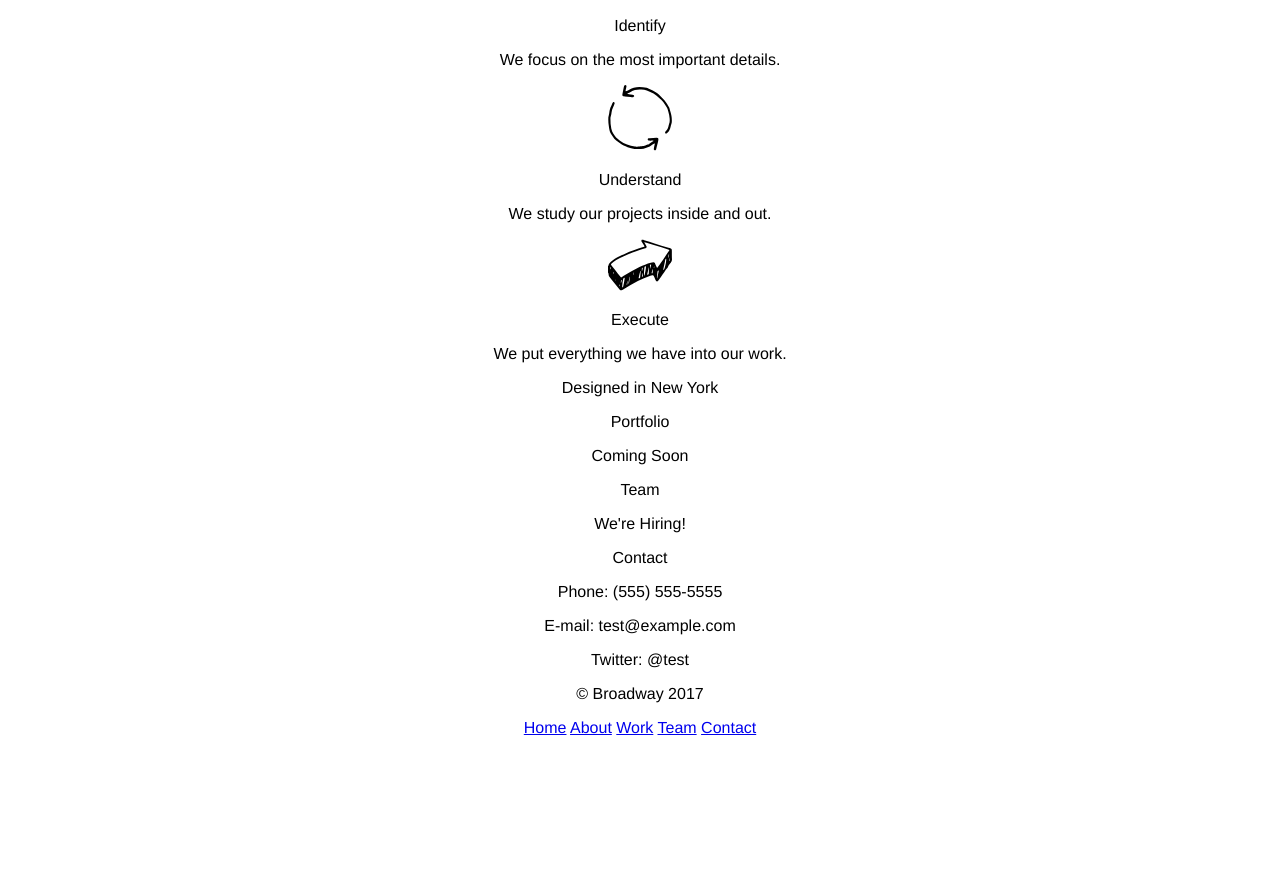
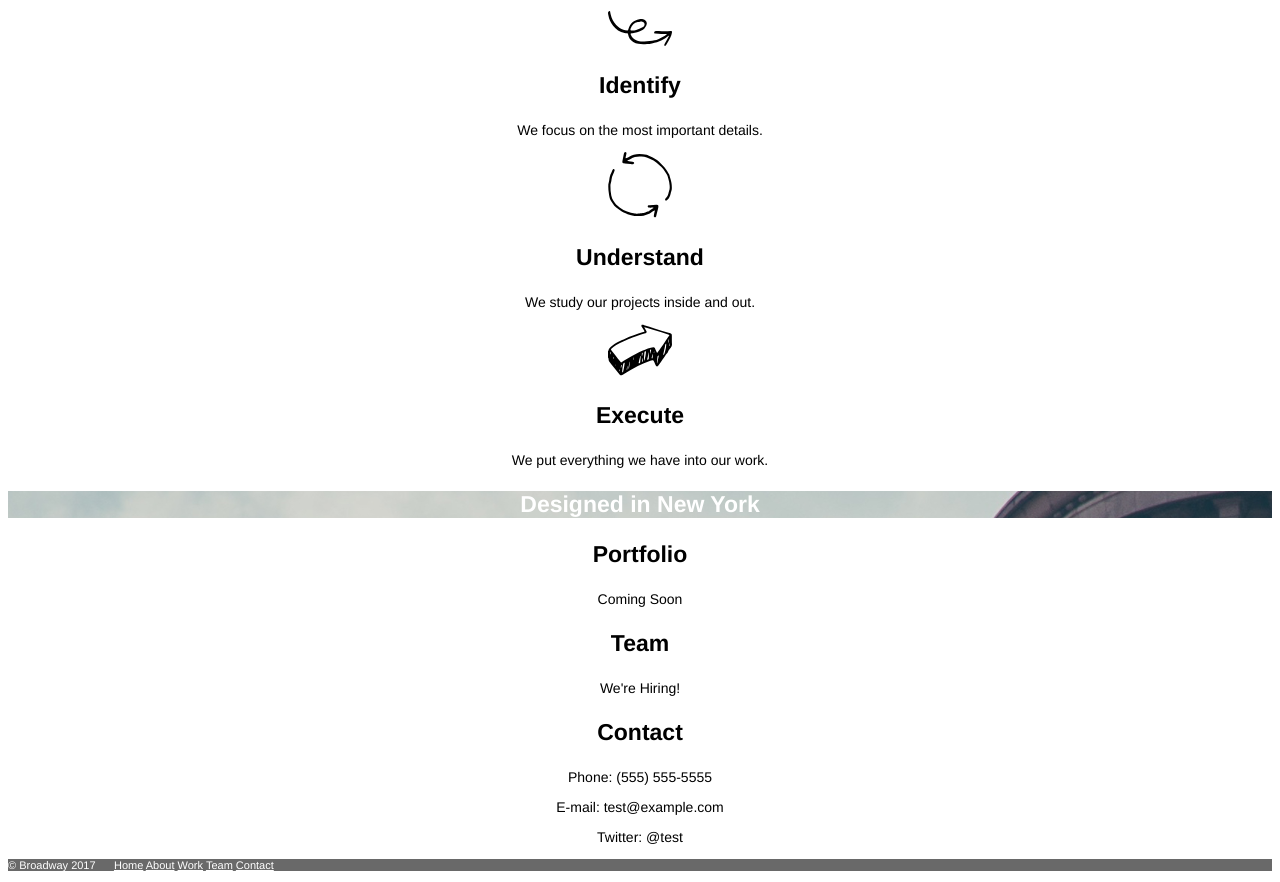
Before and after one commit to kbussert/broadway, a plain HTML site: page index.html in a window 1280 px wide. Shown: the part 457-1339 px from the top of the page. Before the commit the page ends 1210 px from the top, so only its background shows below. Drawn offline with Linux system fonts and the light colour scheme.

Commit message:
Project complete with style. Version push 1.0

```diff
--- a/index.html
+++ b/index.html
@@ -6,7 +6,7 @@
     <link rel="stylesheet" href="./resources/css/style.css" type="text/css">
   </head>
   <body>
-    <div class="header">
+    <div class="header bold image">
       <p class="title">Broadway Design</p>
       <p><a href="#">Home</a></p>
       <p><a href="#">About</a></p>
@@ -15,37 +15,37 @@
       <p><a href="#">Contact</a></p>
     </div>
     <div class="process">
-      <p class="sectiontitle">Our Process</p>
+      <p class="sectiontitle bold">Our Process</p>
       <div class="identify">
         <p><img src="./resources/images/identify.svg" alt="identify arrow image"></p>
-        <p class="subsectName">Identify</p>
+        <p class="subsectName bold">Identify</p>
         <p>We focus on the most important details.</p>
       </div>
       <div class="understand">
         <p><img src="./resources/images/understand.svg" alt="understand circular arrows"></p>
-        <p class="subsectName">Understand</p>
+        <p class="subsectName bold">Understand</p>
         <p>We study our projects inside and out.</p>
       </div>
       <div class="execute">
         <p><img src="./resources/images/execute.svg" alt="execute action arrow"></p>
-        <p class="subsectName">Execute</p>
+        <p class="subsectName bold">Execute</p>
         <p>We put everything we have into our work.</p>
       </div>
     </div>
-    <div class="sectionbar">
-      <p>Designed in New York</p>
+    <div class="sectionbar bold image">
+      <p class="subsectName">Designed in New York</p>
     </div>
     <div class="info">
       <div class="portfolio">
-        <p class="subsectName">Portfolio</p>
+        <p class="subsectName bold">Portfolio</p>
         <p>Coming Soon</p>
       </div>
       <div class="team">
-        <p class="subsectName">Team</p>
+        <p class="subsectName bold">Team</p>
         <p>We're Hiring!</p>
       </div>
       <div class="contact">
-        <p class="subsectName">Contact</p>
+        <p class="subsectName bold">Contact</p>
         <p>Phone: (555) 555-5555</p>
         <p>E-mail: test@example.com</p>
         <p>Twitter: @test</p>
@@ -53,14 +53,12 @@
     </div>
     <div class="footer">
       <p>
-        &copy Broadway 2017
-        <nav class="navbar">
+        &copy Broadway 2017 &nbsp&nbsp&nbsp&nbsp
           <a href="#">Home</a>
           <a href="#">About</a>
           <a href="#">Work</a>
           <a href="#">Team</a>
           <a href="#">Contact</a>
-        </nav>
       </p>
     </div>
   </body>
--- a/resources/css/style.css
+++ b/resources/css/style.css
@@ -1,15 +1,18 @@
 body {
   text-align: center;
   font-family: helvetica;
+  font-size: 14px;
 }
 
 .header {
-  background-image: url("/broadway/resources/images/the-flatiron-building.png");
   font-size: 18px;
-  font-weight: bold;
 }
 
-.header a {
+.image {
+  background-image: url("/broadway/resources/images/the-flatiron-building.png");
+}
+
+a {
   color: white;
 }
 
@@ -18,3 +21,26 @@ body {
   color: white;
   margin-bottom: 40px;
 }
+
+.sectiontitle {
+  font-size: 32px;
+}
+
+.bold {
+  font-weight: bold;
+}
+
+.sectionbar {
+  color: white;
+}
+
+.subsectName {
+  font-size: 23px;
+}
+
+.footer {
+  font-size: 11px;
+  background-color: dimgray;
+  color: white;
+  text-align: left;
+}
```
